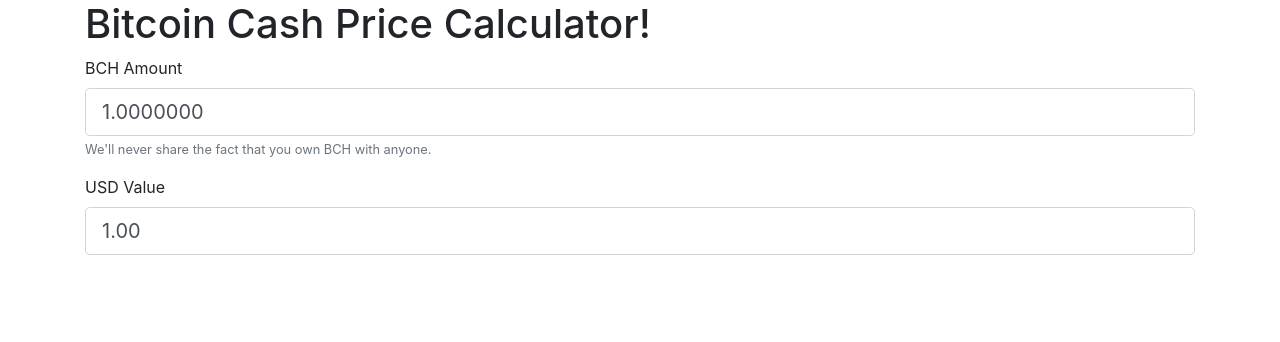
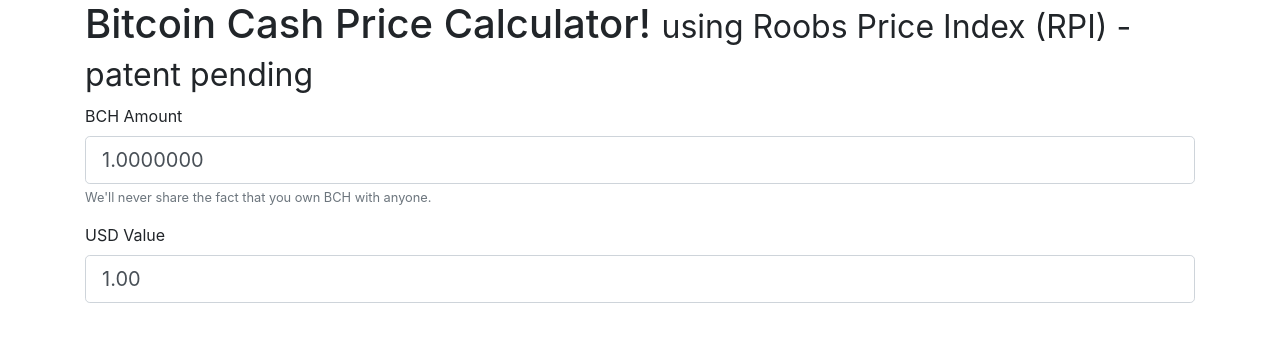
Before and after one commit to rubensayshi/bcash-peev, a plain HTML site: page index.html in a window 1280 px wide. Drawn offline with nearby package versions, Linux system fonts and the light colour scheme.

Commit message:
patent pending

```diff
--- a/index.html
+++ b/index.html
@@ -14,7 +14,10 @@
 <div class="container">
     <div class="row">
         <div class="col-sm align-self-center">
-            <h1>Bitcoin Cash Price Calculator!</h1>
+            <h1>
+                Bitcoin Cash Price Calculator!
+                <small>using Roobs Price Index (RPI) - patent pending</small>
+            </h1>
 
             <form>
                 <div class="form-group">
```
